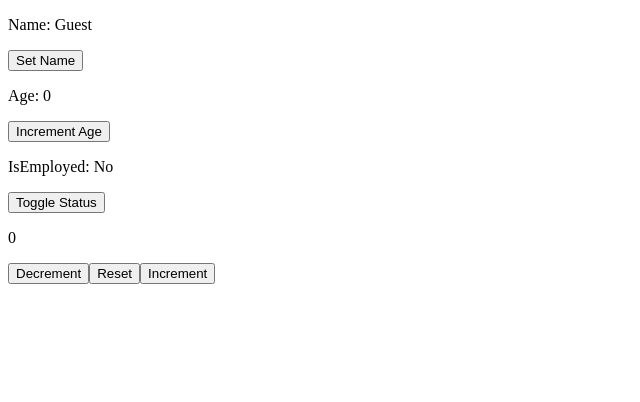
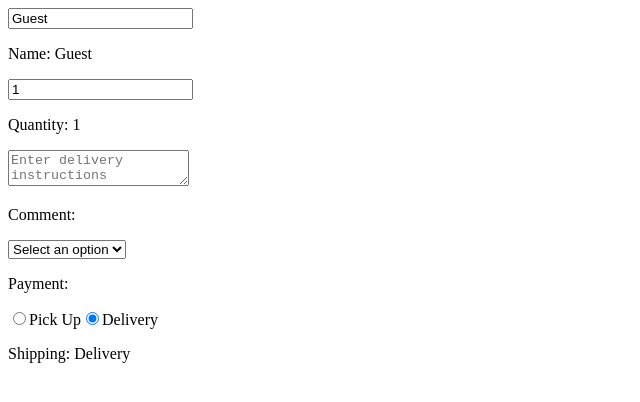
Before and after one commit to Alejandrocsdev/reactPractice, a React (Vite) app: page / in a window 1280 px wide. Shown: the top 402 px of the page, without its empty margins (0-640 px from the left). Built offline with nearby package versions, Linux system fonts and the light colour scheme.

Commit message:
practice 09

```diff
--- /dev/null
+++ b/src/09/App.jsx
@@ -0,0 +1,10 @@
+import MyComponent from './MyComponent.jsx'
+function App() {
+  return (
+    <>
+      <MyComponent />
+    </>
+  )
+}
+
+export default App
--- /dev/null
+++ b/src/09/MyComponent.jsx
@@ -0,0 +1,74 @@
+import React, { useState } from 'react'
+function MyComponent() {
+  const [name, setName] = useState('Guest') // default
+  const [quantity, setQuantity] = useState(1) // default
+  const [comment, setComment] = useState('') // default
+  const [payment, setPayment] = useState('') // default
+  const [shipping, setShipping] = useState('Delivery') // default
+
+  function handleNameChange(e) {
+    setName(e.target.value)
+  }
+
+  function handleQuantityChange(e) {
+    setQuantity(e.target.value)
+  }
+
+  function handleCommentChange(e) {
+    setComment(e.target.value)
+  }
+
+  function handlePaymentChange(e) {
+    setPayment(e.target.value)
+  }
+
+  function handleShippingChange(e) {
+    setShipping(e.target.value)
+  }
+
+  return (
+    <div>
+      <input value={name} onChange={handleNameChange} />
+      <p>Name: {name}</p>
+
+      <input value={quantity} onChange={handleQuantityChange} type="number" />
+      <p>Quantity: {quantity}</p>
+
+      <textarea
+        value={comment}
+        onChange={handleCommentChange}
+        placeholder="Enter delivery instructions"
+      />
+      <p>Comment: {comment}</p>
+
+      <select value={payment} onChange={handlePaymentChange}>
+        <option value="">Select an option</option>
+        <option value="Visa">Visa</option>
+        <option value="MasterCard">MasterCard</option>
+        <option value="GiftCard">GiftCard</option>
+      </select>
+      <p>Payment: {payment}</p>
+
+      <label>
+        <input
+          type="radio"
+          value="Pick Up"
+          checked={shipping === 'Pick Up'}
+          onChange={handleShippingChange}
+        />
+        Pick Up
+      </label>
+      <label>
+        <input
+          type="radio"
+          value="Delivery"
+          checked={shipping === 'Delivery'}
+          onChange={handleShippingChange}
+        />
+        Delivery
+      </label>
+      <p>Shipping: {shipping}</p>
+    </div>
+  )
+}
+export default MyComponent
--- a/src/main.jsx
+++ b/src/main.jsx
@@ -1,6 +1,6 @@
 import React from 'react'
 import ReactDOM from 'react-dom/client'
-import App from './08/App.jsx'
+import App from './09/App.jsx'
 import './index.css'
 
 ReactDOM.createRoot(document.getElementById('root')).render(
```
Also changed, not shown: src/note.txt.
